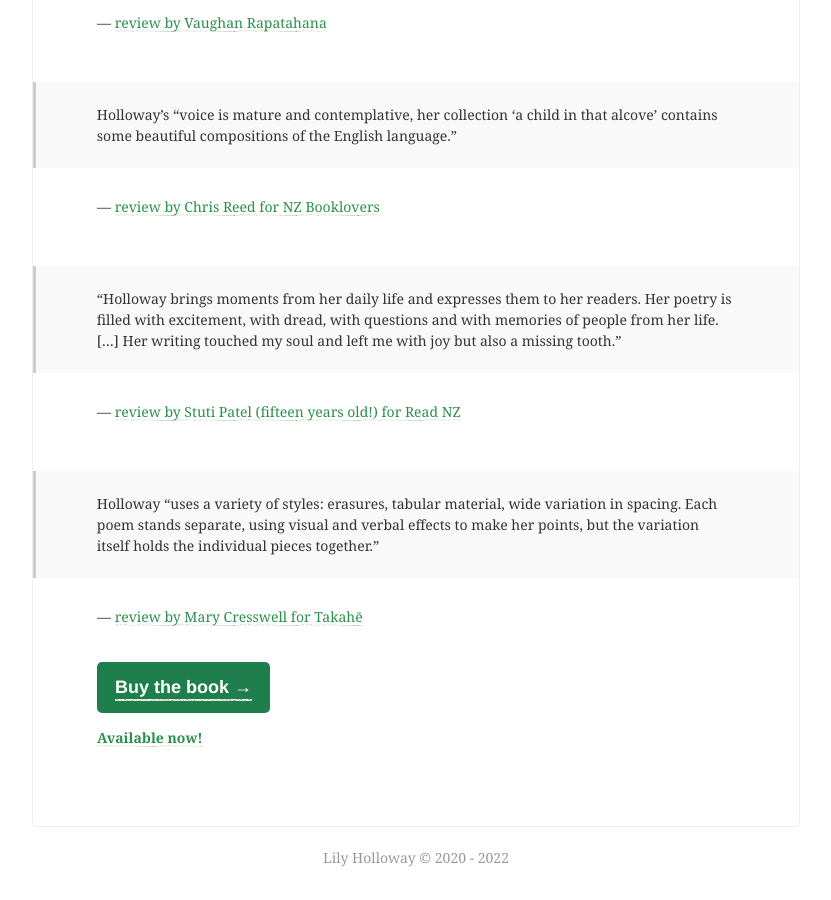
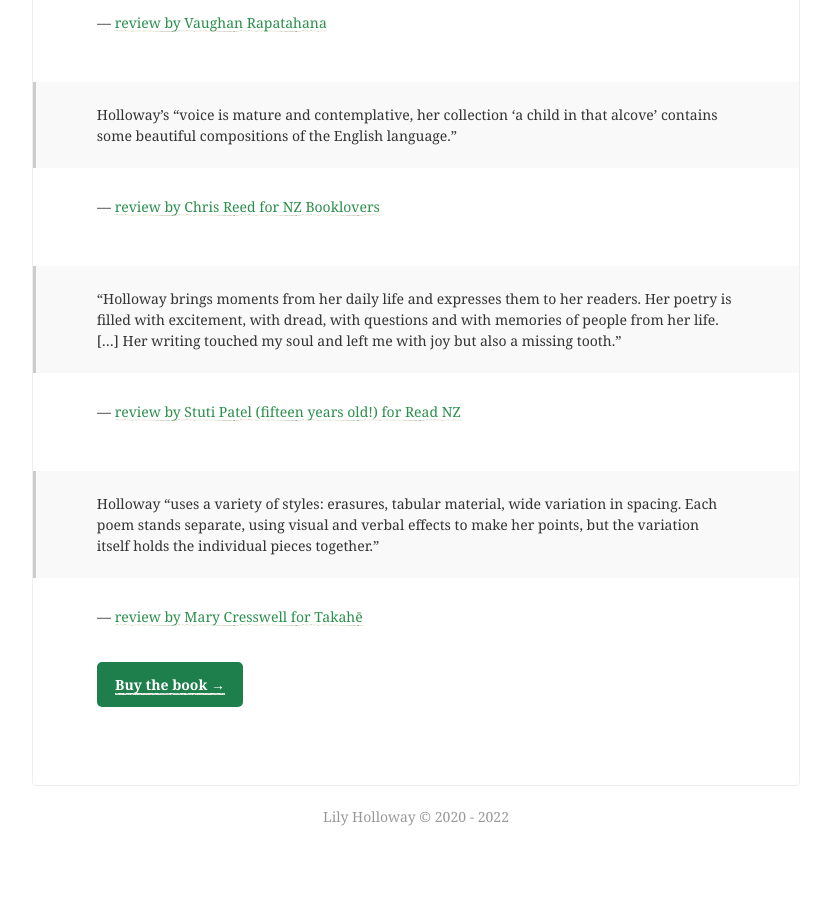
Before and after one commit to lilyholloway/lilyholloway.github.io, a Jekyll site: the page built from books.md, in a window 1280 px wide and 900 px high, scrolled down 2107 px. Shown: the whole window, without its empty margins (224-1055 px from the left). Built offline with Jekyll 4.4.1, drawn with Linux system fonts in a browser that asks for light colours; nearby versions of some CDN libraries; our own code applies the rules of GitHub Pages for plain Markdown files; after the commit the page ends 2966 px from its top, so only the background shows below that.

Commit message:
Update books.md

```diff
--- a/books.md
+++ b/books.md
@@ -54,6 +54,4 @@
 <br>
 <br>
 
-<a rel="noopener" target="_blank" href="https://aucklanduniversitypress.co.nz/aup-new-poets-8/" target="_blank" style="font-size: 18px; font-family: Helvetica, Arial, sans-serif; color: #ffffff; font-weight: bold; text-decoration: none; border-radius: 5px; background-color: #1F7F4C; border-top: 12px solid #1F7F4C; border-bottom: 12px solid #1F7F4C; border-right: 18px solid #1F7F4C; border-left: 18px solid #1F7F4C; display: inline-block;">Buy the book &rarr;</a>
-
-<b><a href="https://aucklanduniversitypress.co.nz/aup-new-poets-8/">Available now!</a><b><br>
+<a rel="noopener" target="_blank" href="https://aucklanduniversitypress.co.nz/aup-new-poets-8/" target="_blank" style="color: #ffffff; font-weight: bold; text-decoration: none; border-radius: 5px; background-color: #1F7F4C; border-top: 12px solid #1F7F4C; border-bottom: 12px solid #1F7F4C; border-right: 18px solid #1F7F4C; border-left: 18px solid #1F7F4C; display: inline-block;">Buy the book &rarr;</a>
```
